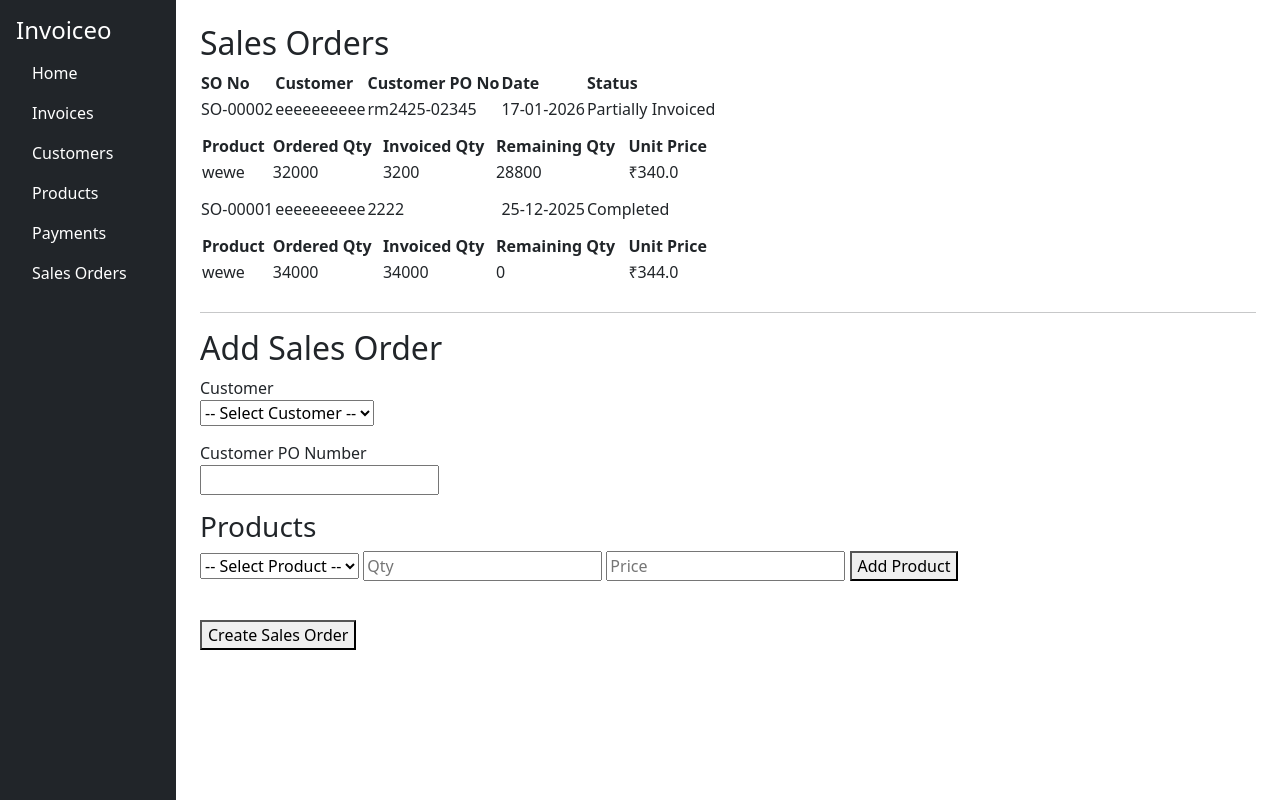
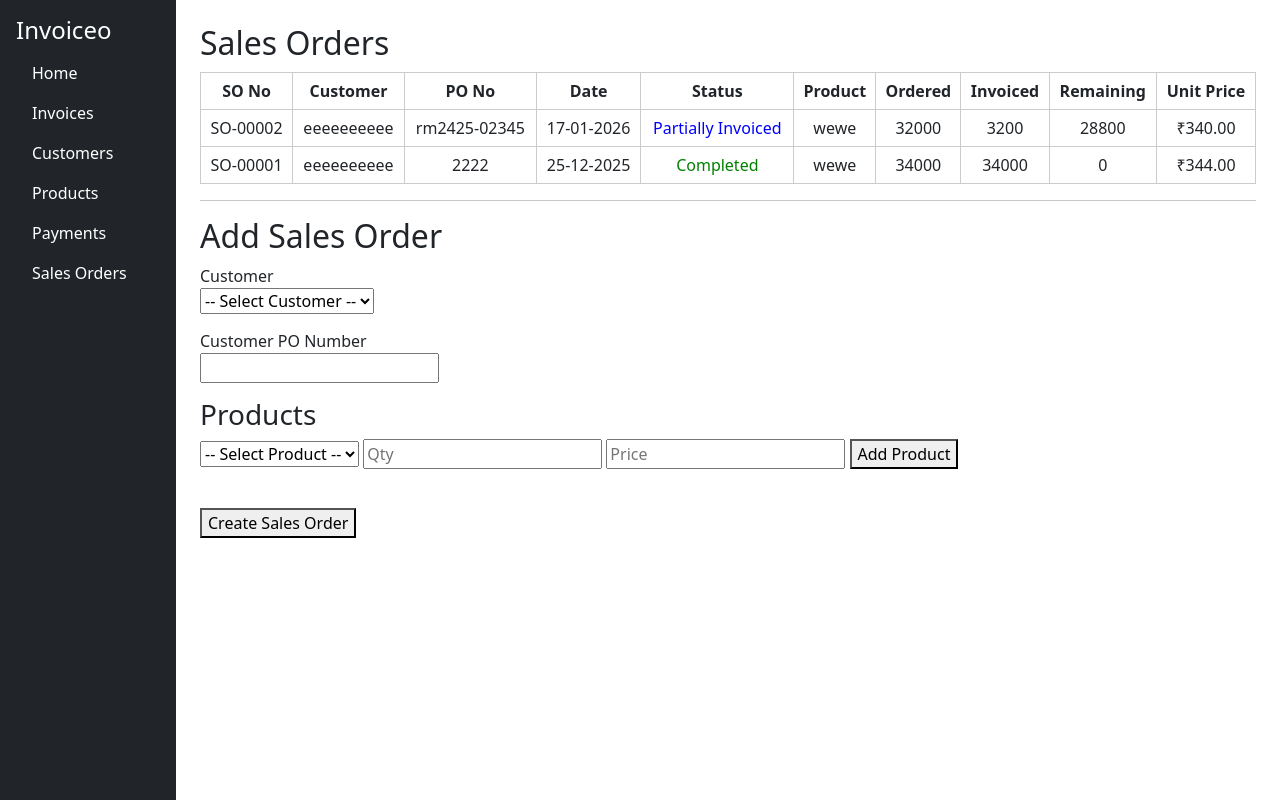
Before and after one commit to 7account13/invoiceo, a Flask app: page /sales_orders in a window 1280 px wide. Run offline with Flask 2, Linux system fonts and the light colour scheme; data comes from the database, SQL or seed files in the repository; both versions use the stored data as it was after the commit.

Commit message:
fixed sales order's table chaos

```diff
--- a/templates/customers.html
+++ b/templates/customers.html
@@ -43,7 +43,7 @@
                 <td>
                     <a class="edit-btn" href="{{ url_for('edit_customer', id=customer.id) }}">Edit</a>
                     <form action="{{ url_for('delete_customer', id=customer.id) }}" method="POST" class="delete-form">
-                        <button type="submit" onclick="return confirm('Are you sure?')">Delete</button>
+                        <button type="submit" onclick="return confirm('Are you sure ?, This action cannot be reversed !! ')">Delete</button>
                     </form>
                 </td>
             </tr>
--- a/templates/sales_orders.html
+++ b/templates/sales_orders.html
@@ -1,60 +1,40 @@
 {% extends 'base.html' %}
-
 {% block content %}
 
 <h2>Sales Orders</h2>
 
-<!-- ================= SALES ORDER LIST ================= -->
 {% if orders %}
-<table>
+<table class="so-table">
     <thead>
         <tr>
             <th>SO No</th>
             <th>Customer</th>
-            <th>Customer PO No</th>
+            <th>PO No</th>
             <th>Date</th>
             <th>Status</th>
+            <th>Product</th>
+            <th>Ordered</th>
+            <th>Invoiced</th>
+            <th>Remaining</th>
+            <th>Unit Price</th>
         </tr>
     </thead>
     <tbody>
     {% for so in orders %}
+        {% for item in so.items %}
         <tr>
             <td>{{ so.so_number }}</td>
             <td>{{ so.customer.customer_name }}</td>
             <td>{{ so.customer_po_number }}</td>
             <td>{{ so.order_date.strftime('%d-%m-%Y') }}</td>
-            <td>{{ so.status }}</td>
+            <td class="status {{ so.status|lower|replace(' ', '-') }}">{{ so.status }}</td>
+            <td>{{ item.product_name }}</td>
+            <td>{{ item.ordered_qty }}</td>
+            <td>{{ item.invoiced_qty }}</td>
+            <td>{{ item.ordered_qty - item.invoiced_qty }}</td>
+            <td>₹{{ "%.2f"|format(item.unit_price) }}</td>
         </tr>
-
-        <!-- SO ITEMS -->
-        <tr>
-            <td colspan="5">
-                <table width="100%" style="margin:10px 0;">
-                    <thead>
-                        <tr>
-                            <th>Product</th>
-                            <th>Ordered Qty</th>
-                            <th>Invoiced Qty</th>
-                            <th>Remaining Qty</th>
-                            <th>Unit Price</th>
-                        </tr>
-                    </thead>
-                    <tbody>
-                    {% for item in so.items %}
-                        <tr>
-                            <td>{{ item.product_name }}</td>
-                            <td>{{ item.ordered_qty }}</td>
-                            <td>{{ item.invoiced_qty }}</td>
-                            <td>
-                                {{ item.ordered_qty - item.invoiced_qty }}
-                            </td>
-                            <td>₹{{ item.unit_price }}</td>
-                        </tr>
-                    {% endfor %}
-                    </tbody>
-                </table>
-            </td>
-        </tr>
+        {% endfor %}
     {% endfor %}
     </tbody>
 </table>
@@ -64,7 +44,6 @@
 
 <hr>
 
-<!-- ================= ADD SALES ORDER ================= -->
 <h2>Add Sales Order</h2>
 
 <form method="POST" action="{{ url_for('add_sales_order') }}">
@@ -92,9 +71,7 @@
         <select id="product_select">
             <option value="">-- Select Product --</option>
             {% for p in products %}
-            <option value="{{ p.id }}"
-                    data-name="{{ p.name }}"
-                    data-price="{{ p.price }}">
+            <option value="{{ p.id }}" data-name="{{ p.name }}" data-price="{{ p.price }}">
                 {{ p.name }}
             </option>
             {% endfor %}
@@ -111,35 +88,27 @@
 
 </form>
 
-<!-- ================= JS ================= -->
 <script>
 function addSOItem() {
     const sel = document.getElementById("product_select");
     const opt = sel.selectedOptions[0];
-
     if (!opt.value) return;
 
     const qty = document.getElementById("product_qty").value;
     const price = document.getElementById("product_price").value || opt.dataset.price;
-
     if (!qty || qty <= 0) return;
 
-    document.getElementById("so_items").insertAdjacentHTML(
-        "beforeend",
-        `
+    document.getElementById("so_items").insertAdjacentHTML("beforeend", `
         <div class="so-row">
             <input type="hidden" name="product_id[]" value="${opt.value}">
             <input type="hidden" name="quantity[]" value="${qty}">
             <input type="hidden" name="price[]" value="${price}">
-
             <span>${opt.dataset.name}</span>
             <span>Qty: ${qty}</span>
             <span>₹${price}</span>
-
             <button type="button" onclick="this.parentElement.remove()">Remove</button>
         </div>
-        `
-    );
+    `);
 
     sel.selectedIndex = 0;
     document.getElementById("product_qty").value = "";
@@ -148,6 +117,22 @@ function addSOItem() {
 </script>
 
 <style>
+.so-table {
+    width: 100%;
+    border-collapse: collapse;
+    margin-top: 10px;
+}
+
+.so-table th, .so-table td {
+    border: 1px solid #ccc;
+    padding: 6px;
+    text-align: center;
+}
+
+.status.open { color: orange; }
+.status.completed { color: green; }
+.status.partially-invoiced { color: blue; }
+
 .form-section {
     margin-bottom: 15px;
 }
```
Also changed, not shown: invoices.db.
